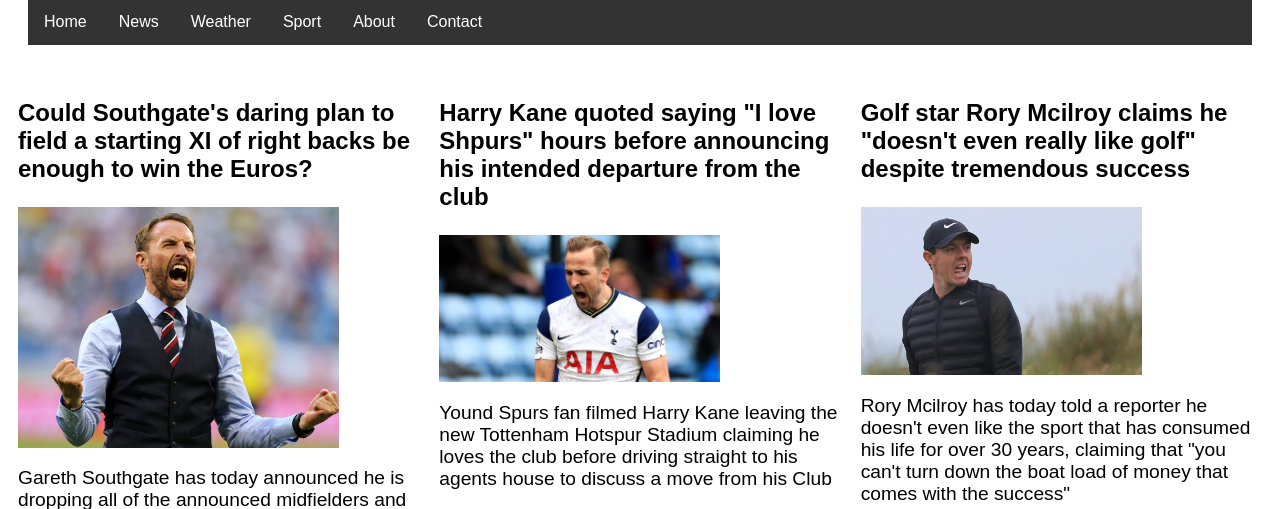
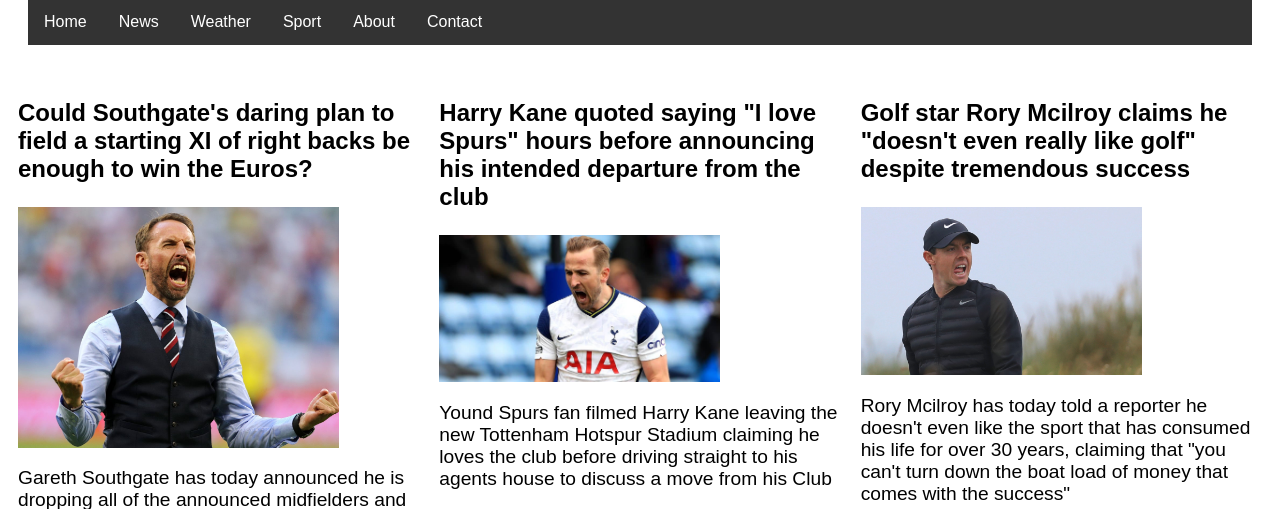
Before and after one commit to archiewhite01/CS114_Coursework, a PHP site: page /Sports.php in a window 1280 px wide. Shown: the part 193-702 px from the top of the page. Run offline with PHP 8.4, Linux system fonts and the light colour scheme.

Commit message:
Update Sports.php
updated a spelling error

```diff
--- a/pages/Sports.php
+++ b/pages/Sports.php
@@ -13,7 +13,7 @@
         <a>Read more...</a>
     </article>
     <article>
-        <h3>Harry Kane quoted saying "I love Shpurs" hours before announcing his intended departure from the club</h3>
+        <h3>Harry Kane quoted saying "I love Spurs" hours before announcing his intended departure from the club</h3>
         <img src="../images/HarryKane.jpg" alt="Hazza K" width="70%">
         <p>Yound Spurs fan filmed Harry Kane leaving the new Tottenham Hotspur Stadium claiming he loves the club before driving straight to his agents house to discuss a move from his Club</p>
         <a>Read more...</a>
```
